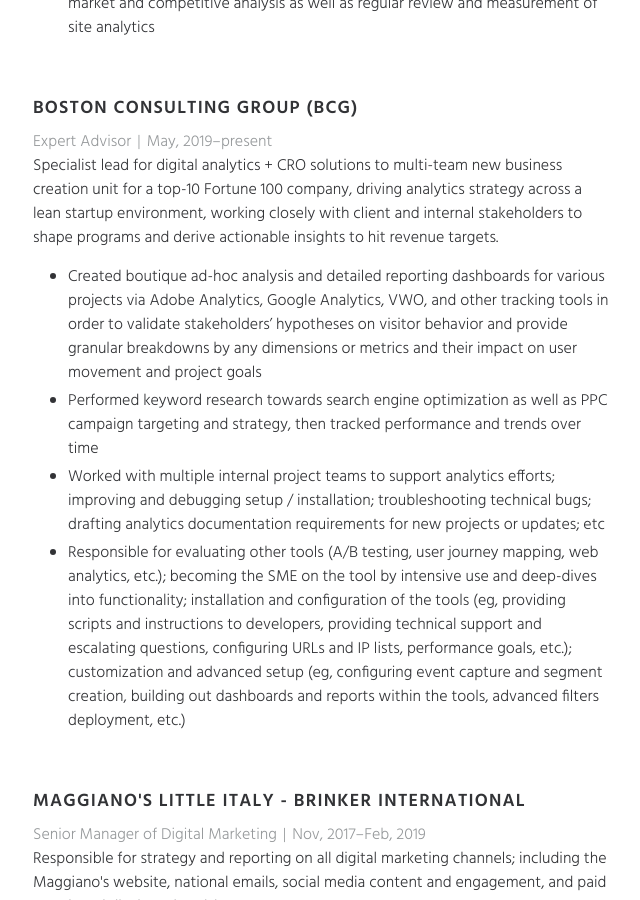
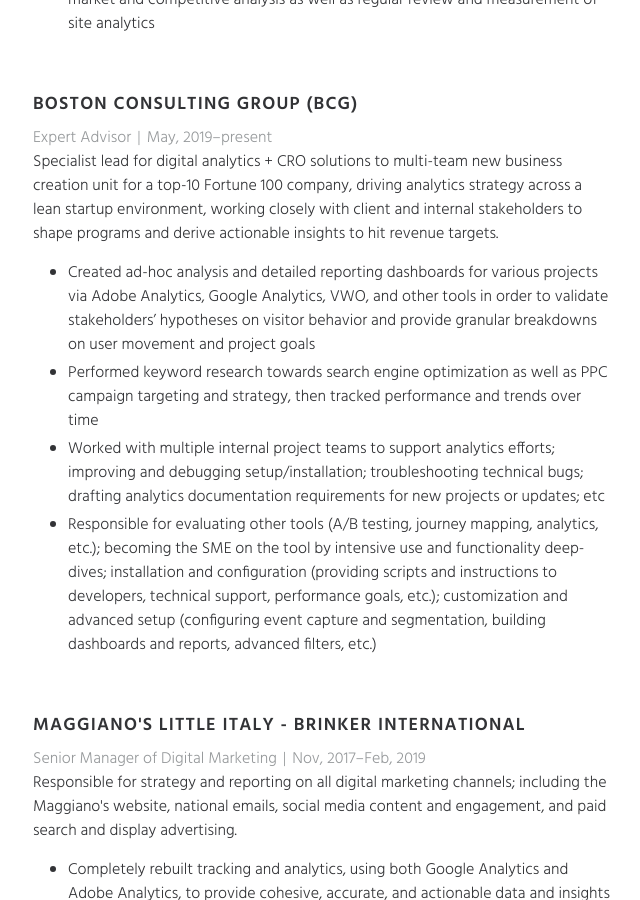
Before and after one commit to mattfredfry/mattfredfry.github.io, a Jekyll site: the page built from resume.html, in a window 1280 px wide and 900 px high, scrolled down 2223 px. Shown: the whole window, without its empty margins (317-957 px from the left). Built offline with Jekyll 4.4.1, drawn with Linux system fonts in a browser that asks for light colours; nearby versions of some CDN libraries; some of the changed text lies outside the part shown.

Commit message:
Editing descriptions

```diff
--- a/resume.html
+++ b/resume.html
@@ -49,8 +49,7 @@
               <li class="section-highlight">Lead the ideation, prioritization, road mapping, design, and approval process for new features</li>
               <li class="section-highlight">Prepare documentation for planning and execution of all testing activities and maintain library of results</li>
               <li class="section-highlight">Conduct user research through surveys, usability testing, heat maps, etc on new and existing designs to ensure final creative addresses user feedback</li>
-              <li class="section-highlight">Provide insights and recommendations through data storytelling</li>
-              <li class="section-highlight">Create pivots and further ideation from learnings to further improve results</li>
+              <li class="section-highlight">Provide insights, recommendations, and ideas from learnings through data storytelling to further improve results</li>
               <li class="section-highlight">Use website analytics and user research to to drive design, content, and feature decisions</li>
               <li class="section-highlight">Analyze performance of various optimization activities and prepare reports for stakeholders as needed</li>
               <li class="section-highlight">Collaborate with a team of designers, developers, and stakeholders to execute features or enhancements</li>
@@ -95,10 +94,10 @@
             </div>
             <p>Specialist lead for digital analytics + CRO solutions to multi-team new business creation unit for a top-10 Fortune 100 company, driving analytics strategy across a lean startup environment, working closely with client and internal stakeholders to shape programs and derive actionable insights to hit revenue targets.</p>
             <ul class="section-highlights">
-              <li class="section-highlight">Created boutique ad-hoc analysis and detailed reporting dashboards for various projects via Adobe Analytics, Google Analytics, VWO, and other tracking tools in order to validate stakeholders’ hypotheses on visitor behavior and provide granular breakdowns by any dimensions or metrics and their impact on user movement and project goals</li>
+              <li class="section-highlight">Created ad-hoc analysis and detailed reporting dashboards for various projects via Adobe Analytics, Google Analytics, VWO, and other tools in order to validate stakeholders’ hypotheses on visitor behavior and provide granular breakdowns on user movement and project goals</li>
               <li class="section-highlight">Performed keyword research towards search engine optimization as well as PPC campaign targeting and strategy, then tracked performance and trends over time</li>
-              <li class="section-highlight">Worked with multiple internal project teams to support analytics efforts; improving and debugging setup / installation; troubleshooting technical bugs; drafting analytics documentation requirements for new projects or updates; etc</li>
-              <li class="section-highlight">Responsible for evaluating other tools (A/B testing, user journey mapping, web analytics, etc.); becoming the SME on the tool by intensive use and deep-dives into functionality; installation and configuration of the tools (eg, providing scripts and instructions to developers, providing technical support and escalating questions, configuring URLs and IP lists, performance goals, etc.); customization and advanced setup (eg, configuring event capture and segment creation, building out dashboards and reports within the tools, advanced filters deployment, etc.)</li>
+              <li class="section-highlight">Worked with multiple internal project teams to support analytics efforts; improving and debugging setup/installation; troubleshooting technical bugs; drafting analytics documentation requirements for new projects or updates; etc</li>
+              <li class="section-highlight">Responsible for evaluating other tools (A/B testing, journey mapping, analytics, etc.); becoming the SME on the tool by intensive use and functionality deep-dives; installation and configuration (providing scripts and instructions to developers, technical support, performance goals, etc.); customization and advanced setup (configuring event capture and segmentation, building dashboards and reports, advanced filters, etc.)</li>
             </ul>
           </li>
           <li class="sr-section-item" id="maggianos">
```
